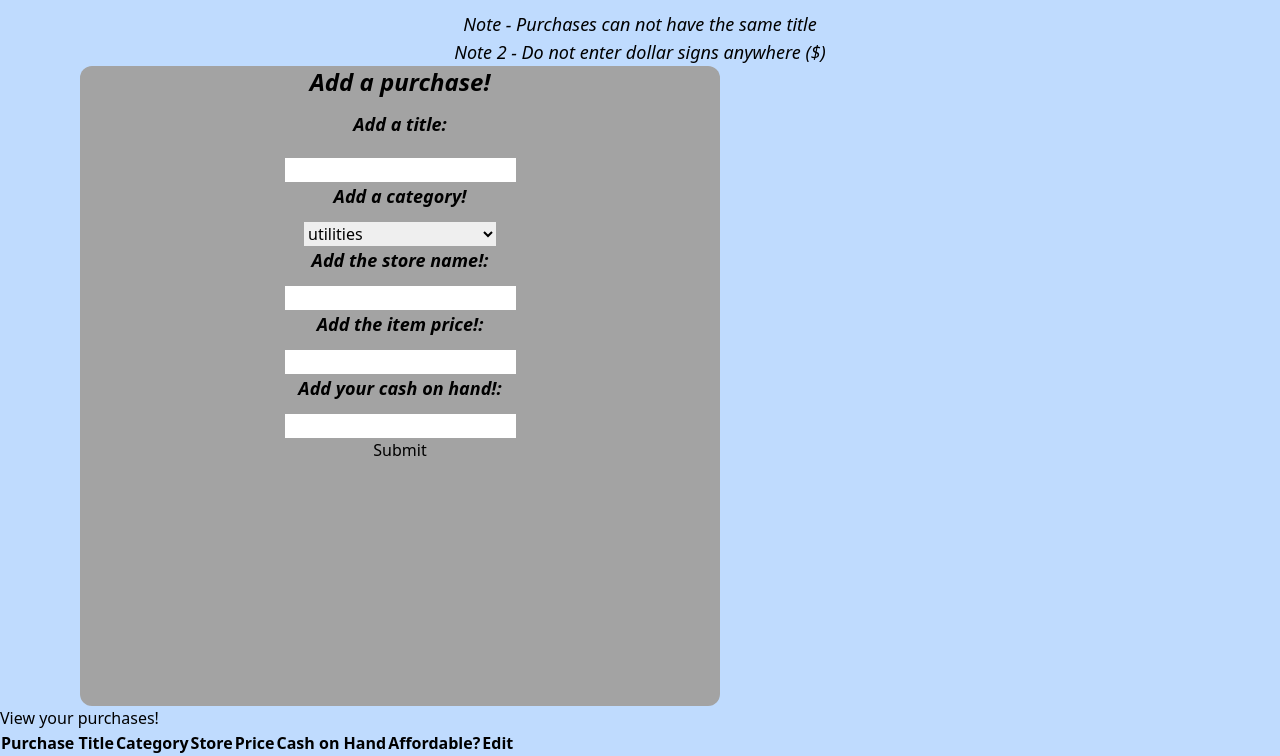
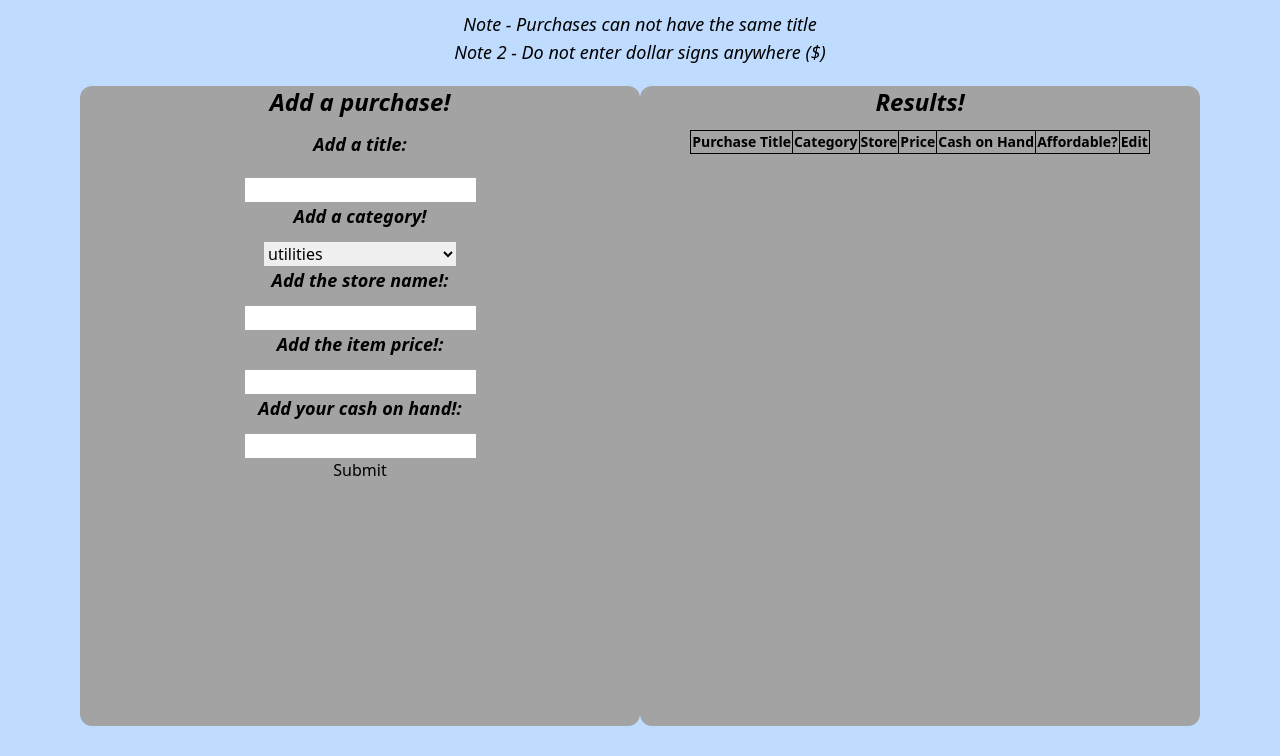
Before and after one commit to vivekjag1/a3-vivekjag1, a website: page public/index.html in a window 1280 px wide. Shown: the part 70-826 px from the top of the page. After the commit the page ends 800 px from the top, so only its background shows below. Drawn offline with nearby package versions, Linux system fonts and the light colour scheme.

Commit message:
overhaul table ui

```diff
--- a/public/index.html
+++ b/public/index.html
@@ -18,7 +18,7 @@
     <h1  id = "heroText" class="text-center text-5xl font-mono mt-4">Manage your budget!</h1>
     <h2 id="disclaimer" class = "text-center text-lg font-sans mt-4 italic">Note - Purchases can not have the same title</h2>
     <h2 id = "disclaimer" class = "text-center text-lg font-sans  italic">Note 2 - Do not enter dollar signs anywhere ($)</h2>
-    <div id = "displayContainer" class = "h-full w-full">
+    <div id = "displayContainer" class = "h-full w-full flex flex-row justify-between mt-5">
       <div class = "flex flex-row justify-center bg-neutral-400 h-[40rem] w-[40rem] rounded-xl ml-20">
         <form id = "budgetForm" class = "flex flex-col  items-center ">
           <h2 class=" flex flex-row mb-3 text-2xl italic font-bold">Add a purchase!</h2>
@@ -40,9 +40,8 @@
 
           <input id = "coh" value = "">
           <button type = "submit" >Submit</button>
-
-      </form>
-    </div>
+        </form>
+      </div>
 
     <dialog id = "deleteDialog" >
       <form id = "deleteForm" class = ".customForm">
@@ -74,21 +73,23 @@
     </dialog>
 
 
-    <div class = "resultsArea" >
-        <h2 class="formHeader">View your purchases!</h2>
+    <div class = "flex flex-row justify-center bg-neutral-400 h-[40rem] w-[40rem] rounded-xl mr-20" >
+      <div class = "flex flex-col items-center">
+      <h2 class=" flex flex-row mb-3 text-2xl italic font-bold ">Results!</h2>
 
-        <table id = "resultsTable">
-          <tr>
-            <th>Purchase Title </th>
-            <th>Category</th>
-            <th>Store</th>
-            <th>Price</th>
-            <th>Cash on Hand</th>
-            <th>Affordable?</th>
-            <th>Edit</th>
+        <table id = "resultsTable" class="w-full text-sm text-left rtl:text-right border border-black ">
+          <tr class = "border border-black">
+            <th class = "border border-black">Purchase Title </th>
+            <th class = "border border-black">Category</th>
+            <th class = "border border-black">Store</th>
+            <th class = "border border-black">Price</th>
+            <th class = "border border-black">Cash on Hand</th>
+            <th class = "border border-black">Affordable?</th>
+            <th class = "border border-black">Edit</th>
           </tr>
 
         </table>
+        </div>
 
 
 
```
